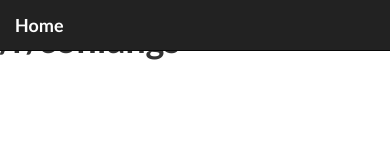
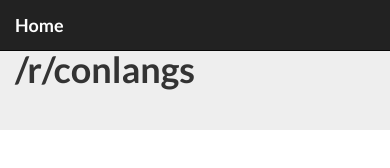
Before and after one commit to rconlangs/al-lughawiy.github.io, a plain HTML site: page rconlangs/index.html in a window 390 px wide. Drawn offline with Linux system fonts and the light colour scheme.

Commit message:
Update index.html

```diff
--- a/rconlangs/index.html
+++ b/rconlangs/index.html
@@ -20,11 +20,9 @@
         </div>
     </nav>
 
-    <div class="row">
-        <div class="col-md-4">
+    <div class="jumbotron">
+        <div class="container">
             <h1>/r/conlangs</h1>
         </div>
-        <div class="col-md-4"></div>
-        <div class="col-md-4"></div>
     </div>
 </body>
```
